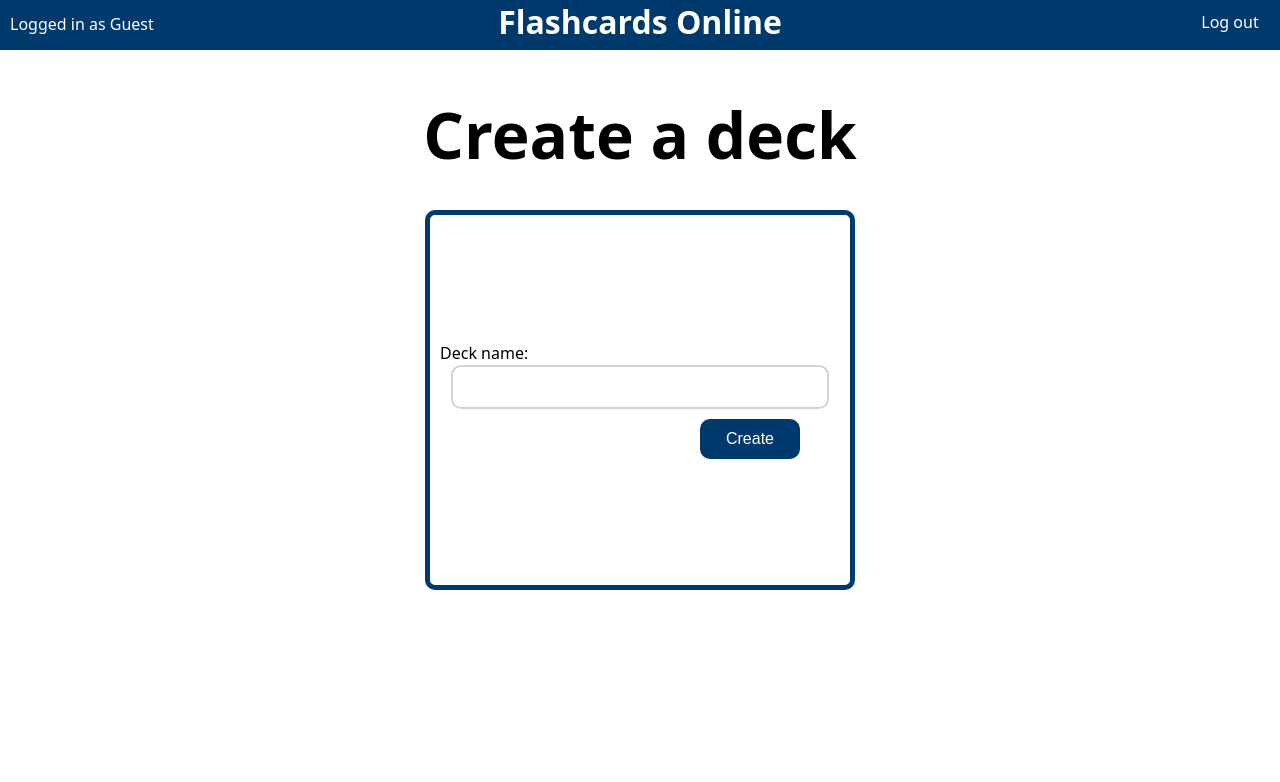
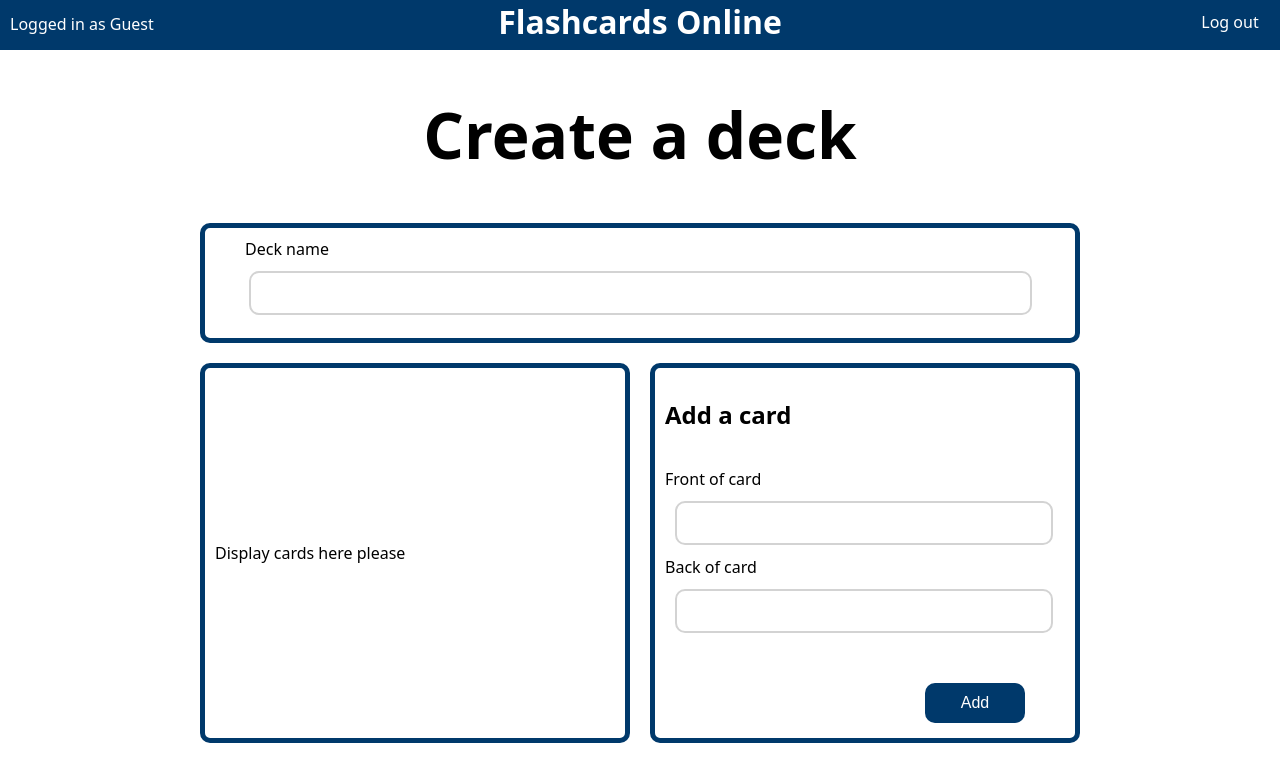
Before and after one commit to CHRISO1503/flashcards_online, a React (Vite) app in the folder frontend/: page /create-deck in a window 1280 px wide. Shown: the top 782 px of the page. Built offline with nearby package versions, Linux system fonts and the light colour scheme.

Commit message:
Created add card feature to /create-deck

```diff
--- a/frontend/src/components/cardsMenu/cardsMenu.tsx
+++ b/frontend/src/components/cardsMenu/cardsMenu.tsx
@@ -6,7 +6,7 @@ export default function CardsMenu({
     disableContent: boolean;
 }) {
     return (
-        <div className="card-menu">
+        <div style={{ display: "flex" }}>
             <CardsMenuHomeButton
                 disableContent={disableContent}
                 icon={"o"}
--- /dev/null
+++ b/frontend/src/components/createDeckMenu/cardInput.tsx
@@ -0,0 +1,22 @@
+export default function CardInput({
+    label,
+    value,
+    setValue,
+}: {
+    label: string;
+    value: string;
+    setValue: (value: string) => void;
+}) {
+    return (
+        <label style={{ color: "black" }}>
+            {label} <br />
+            <input
+                type="text"
+                className="form-style"
+                style={{ width: "90%", margin: "10px" }}
+                onChange={(e) => setValue(e.target.value)}
+                value={value}
+            />
+        </label>
+    );
+}
--- /dev/null
+++ b/frontend/src/components/createDeckMenu/cardList.tsx
@@ -0,0 +1,17 @@
+import { Card } from "../../routes/createDeck";
+
+export default function CardList({
+    cardArray,
+    setCardArray,
+}: {
+    cardArray: Card[];
+    setCardArray: (value: Card[]) => void;
+}) {
+    return (
+        <div className="general-popup">
+            <div className="popup " style={{ padding: "10px", margin: "auto" }}>
+                <p>Display cards here please</p>
+            </div>
+        </div>
+    );
+}
--- /dev/null
+++ b/frontend/src/components/createDeckMenu/defineCard.tsx
@@ -0,0 +1,49 @@
+import { FormEvent, useState } from "react";
+import CardInput from "./cardInput";
+import { Card } from "../../routes/createDeck";
+
+export default function DefineCard({
+    setCurrentCard,
+}: {
+    setCurrentCard: (value: Card) => void;
+}) {
+    const [frontOfCard, setFrontOfCard] = useState("");
+    const [backOfCard, setBackOfCard] = useState("");
+
+    function addCard(e: FormEvent, front: string, back: string) {
+        e.preventDefault();
+        setCurrentCard({ front: front, back: back });
+        setFrontOfCard("");
+        setBackOfCard("");
+    }
+
+    return (
+        <div className="general-popup">
+            <div className="popup" style={{ padding: "10px", margin: "auto" }}>
+                <h2 style={{ marginBottom: "40px" }}>Add a card</h2>
+                <form onSubmit={(e) => addCard(e, frontOfCard, backOfCard)}>
+                    <CardInput
+                        value={frontOfCard}
+                        setValue={setFrontOfCard}
+                        label={"Front of card"}
+                    />
+                    <CardInput
+                        value={backOfCard}
+                        setValue={setBackOfCard}
+                        label={"Back of card"}
+                    />
+                    <input
+                        type="submit"
+                        value={"Add"}
+                        className="form-style login"
+                        style={{
+                            marginRight: "none",
+                            marginTop: "50px",
+                            marginLeft: "auto",
+                        }}
+                    />
+                </form>
+            </div>
+        </div>
+    );
+}
--- /dev/null
+++ b/frontend/src/components/createDeckMenu/defineDeckName.tsx
@@ -0,0 +1,38 @@
+export default function SetDeckName({
+    setDeckName,
+}: {
+    setDeckName: (value: string) => void;
+}) {
+    return (
+        <div className="general-popup">
+            <div
+                className="popup"
+                style={{
+                    padding: "10px",
+                    paddingTop: "0px",
+                    margin: "auto",
+                    height: "100px",
+                    width: "850px",
+                }}
+            >
+                <form style={{ marginTop: "20px" }}>
+                    <label
+                        style={{
+                            color: "black",
+                            left: "100px",
+                            margin: "30px",
+                        }}
+                    >
+                        Deck name <br />
+                        <input
+                            type="text"
+                            className="form-style"
+                            style={{ width: "90%", marginTop: "10px" }}
+                            onChange={(e) => setDeckName(e.target.value)}
+                        />
+                    </label>
+                </form>
+            </div>
+        </div>
+    );
+}
--- a/frontend/src/index.css
+++ b/frontend/src/index.css
@@ -163,14 +163,12 @@ input[type="submit"].form-style.sign-up {
     border: 2px solid var(--theme-color);
 }
 
-.login-popup {
-    position: fixed;
+.general-popup {
     display: flex;
     justify-content: center;
     align-items: center;
-    width: 100vw;
-    height: 100vh;
     flex-direction: column;
+    margin: 10px;
 }
 
 div.top-bar {
@@ -265,10 +263,6 @@ h1.card-menu {
     margin: auto;
 }
 
-div.card-menu {
-    display: flex;
-}
-
 p.card-menu-icon {
     font-size: 15em;
     display: flex;
@@ -277,7 +271,7 @@ p.card-menu-icon {
 }
 
 .cards-menu-container {
-    position: fixed;
+    position: absolute;
     display: flex;
     justify-content: center;
     align-items: center;
@@ -290,6 +284,7 @@ p.card-menu-icon {
     color: black;
     text-align: center;
     width: 100vw;
+    height: 70px;
     margin-top: 100px;
     font-size: 4em;
 }
--- a/frontend/src/routes/createDeck.tsx
+++ b/frontend/src/routes/createDeck.tsx
@@ -1,33 +1,45 @@
+import { useState, useEffect } from "react";
 import TopBar from "../components/topBar";
+import DefineCard from "../components/createDeckMenu/defineCard";
+import CardList from "../components/createDeckMenu/cardList";
+import DefineDeckName from "../components/createDeckMenu/defineDeckName";
+
+export interface Card {
+    front: string;
+    back: string;
+}
 
 export default function CreateDeck() {
+    const [deckName, setDeckName] = useState("");
+    const [currentCard, setCurrentCard] = useState<Card>({
+        front: "",
+        back: "",
+    });
+    const [cardArray, setCardArray] = useState([] as Card[]);
+
+    // useEffect on currentcard which adds it to the cardarray. Input errors handled in defineCard.tsx
+    useEffect(() => {
+        let cards = cardArray;
+        cards.push(currentCard);
+        setCardArray(cards);
+    }, [currentCard]);
 
     return (
-        <div style={{ position: "absolute", display: "flex", top: "0px" }}>
+        <div
+            style={{
+                position: "absolute",
+                display: "flex",
+                top: "0px",
+                width: "100vw",
+                height: "100vh",
+                flexDirection: "column",
+            }}
+        >
             <h1 className="page-heading">Create a deck</h1>
-            <div className="login-popup">
-                <div className="popup" style={{ padding: "10px" }}>
-                    <form>
-                        <label style={{ color: "black" }}>
-                            Deck name: <br />
-                            <input
-                                type="text"
-                                className="form-style"
-                                style={{ width: "90%" }}
-                            />
-                        </label>
-                        <input
-                            type="submit"
-                            value={"Create"}
-                            className="form-style login"
-                            style={{
-                                marginRight: "none",
-                                marginTop: "10px",
-                                marginLeft: "auto",
-                            }}
-                        />
-                    </form>
-                </div>
+            <DefineDeckName setDeckName={setDeckName} />
+            <div style={{ display: "flex", justifyContent: "center" }}>
+                <CardList cardArray={cardArray} setCardArray={setCardArray} />
+                <DefineCard setCurrentCard={setCurrentCard} />
             </div>
             <TopBar />
         </div>
--- a/frontend/src/routes/home.tsx
+++ b/frontend/src/routes/home.tsx
@@ -14,7 +14,6 @@ export default function App() {
             localStorage.getItem("jwt") == "" ||
             localStorage.getItem("jwt") == null
         ) {
-            console.log("LOGGED OUT")
             setLoggingIn(true);
         }
     });
@@ -26,7 +25,17 @@ export default function App() {
     function showLoginPopup() {
         if (loggingIn) {
             return (
-                <div className="login-popup" style={{ position: "absolute", display: "flex", top: "0px" }}>
+                <div
+                    className="general-popup"
+                    style={{
+                        position: "absolute",
+                        display: "flex",
+                        top: "0px",
+                        width: "100vw",
+                        height: "100vh",
+                        margin: "0",
+                    }}
+                >
                     <LoginPopup setLoginState={setLoggingIn} />
                 </div>
             );
@@ -41,7 +50,11 @@ export default function App() {
                 </div>
             </div>
             {showLoginPopup()}
-            <TopBar loginState={loggingIn} parentState={state} updateParent={updateState} />
+            <TopBar
+                loginState={loggingIn}
+                parentState={state}
+                updateParent={updateState}
+            />
         </>
     );
 }
```
